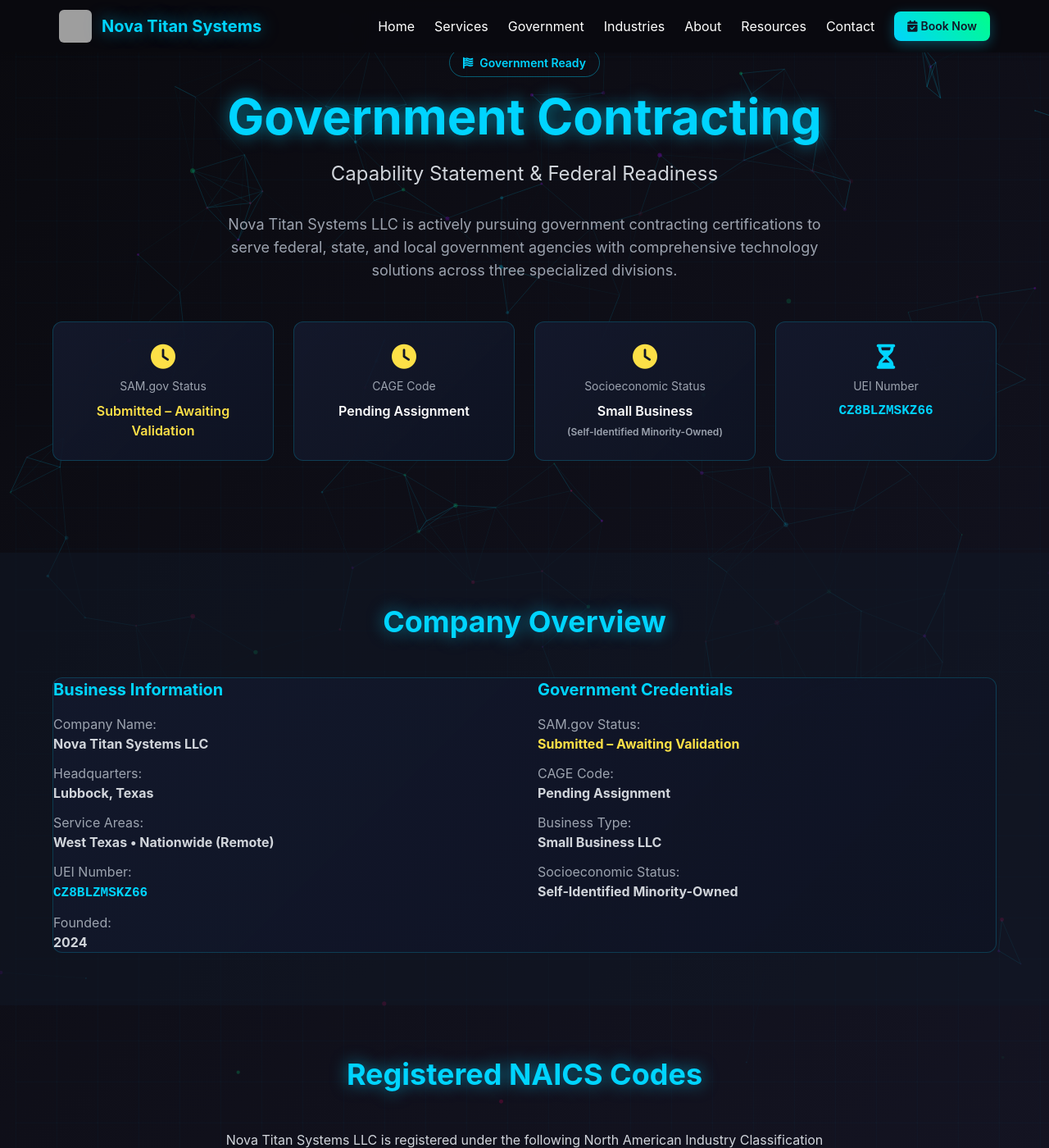
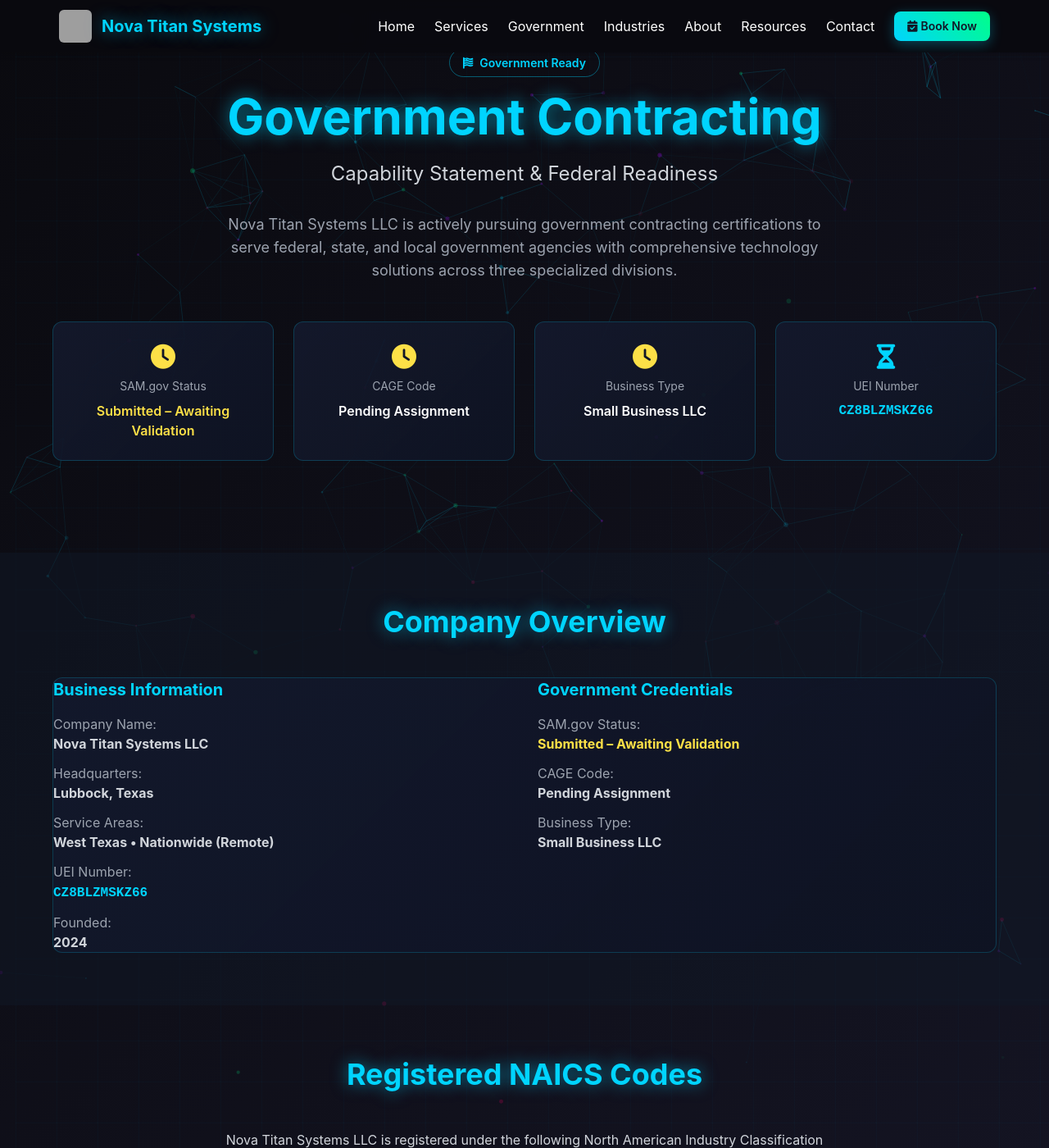
Before and after one commit to tzsmit/nova-titan-site, a Jekyll site: the page built from government/index.html, in a window 1280 px wide and 1400 px high. Shown: the whole window at 82% size. Built offline with Jekyll 4.4.1, drawn with Linux system fonts in a browser that asks for light colours; nearby versions of some CDN libraries; grey boxes are pictures that could not be loaded.

Commit message:
fix(government): remove minority-owned status until official certification
- Remove all 'Self-Identified Minority-Owned' references
- Keep simple 'Small Business LLC' designation
- Await official certifications before adding socioeconomic status
- Maintains SAM.gov compliance with accurate business type only

```diff
--- a/government/index.html
+++ b/government/index.html
@@ -1,7 +1,7 @@
 ---
 layout: default
 title: "Government Solutions | Federal Contracting | Nova Titan Systems"
-description: "Nova Titan Systems LLC - SAM.gov registered IT contractor. UEI: CZ8BLZMSKZ66. Small Business (Self-Identified Minority-Owned) providing IT field services, network infrastructure, and cybersecurity solutions for federal, state, and local government agencies."
+description: "Nova Titan Systems LLC - SAM.gov registered IT contractor. UEI: CZ8BLZMSKZ66. Small Business providing IT field services, network infrastructure, and cybersecurity solutions for federal, state, and local government agencies."
 extra_head: |
   <!-- Breadcrumb Schema -->
   <script type="application/ld+json">
@@ -64,8 +64,8 @@
         <div class="text-3xl font-bold text-yellow-300 mb-2">
           <i class="fas fa-clock"></i>
         </div>
-        <div class="text-sm text-gray-400 mb-2">Socioeconomic Status</div>
-        <div class="text-white font-semibold">Small Business<br><span class="text-xs text-gray-400">(Self-Identified Minority-Owned)</span></div>
+        <div class="text-sm text-gray-400 mb-2">Business Type</div>
+        <div class="text-white font-semibold">Small Business LLC</div>
       </div>
       <div class="card rounded-xl p-6 text-center border-2 border-cyan-400/30">
         <div class="text-3xl font-bold text-cyan-300 mb-2">
@@ -126,10 +126,7 @@
               <span class="text-gray-400">Business Type:</span><br>
               <strong>Small Business LLC</strong>
             </div>
-            <div>
-              <span class="text-gray-400">Socioeconomic Status:</span><br>
-              <strong>Self-Identified Minority-Owned</strong>
-            </div>
+
           </div>
         </div>
       </div>
```
Also changed, not shown: capability-statement/index.html (+0 -8 lines).
